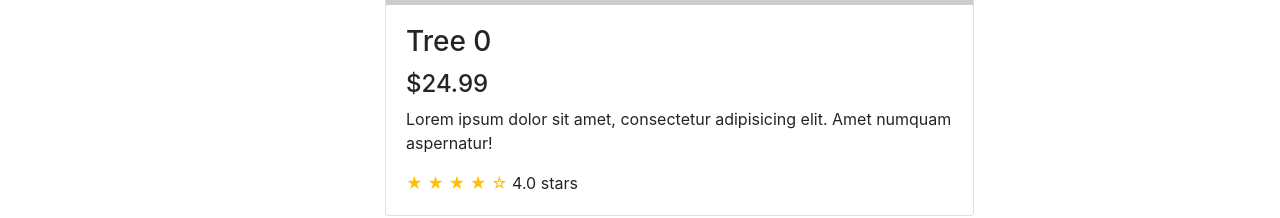
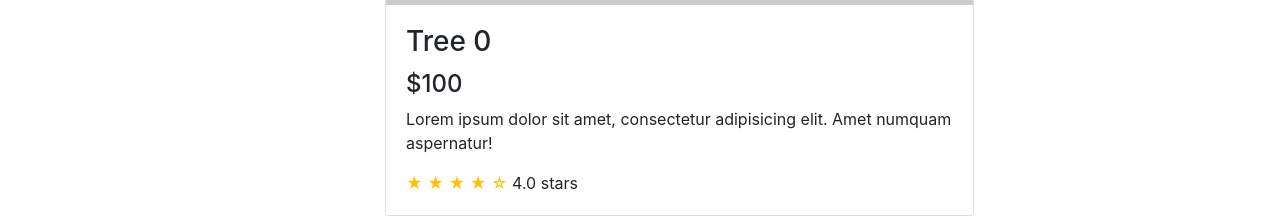
Before and after one commit to ferdinh/PlantATree, an Angular app: page /tree/0 in a window 1280 px wide. Shown: the part 381-599 px from the top of the page. Built offline with nearby package versions, Linux system fonts and the light colour scheme.

Commit message:
Add SelectedTree Price

```diff
--- a/src/app/tree-detail/tree-detail.component.html
+++ b/src/app/tree-detail/tree-detail.component.html
@@ -4,7 +4,7 @@
     <img class="card-img-top img-fluid" src="http://placehold.it/900x400" alt="">
     <div class="card-body">
       <h3 class="card-title">{{selectedTree.name}}</h3>
-      <h4>$24.99</h4>
+      <h4>${{selectedTree.price}}</h4>
       <p class="card-text">{{selectedTree.description}}</p>
       <span class="text-warning">&#9733; &#9733; &#9733; &#9733; &#9734;</span>
       4.0 stars
```
